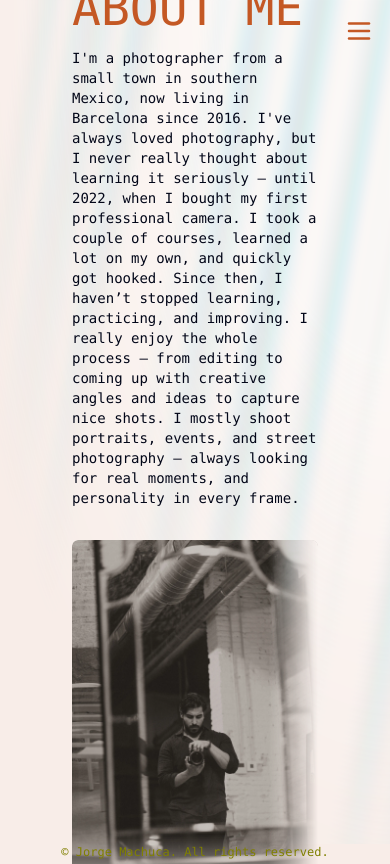
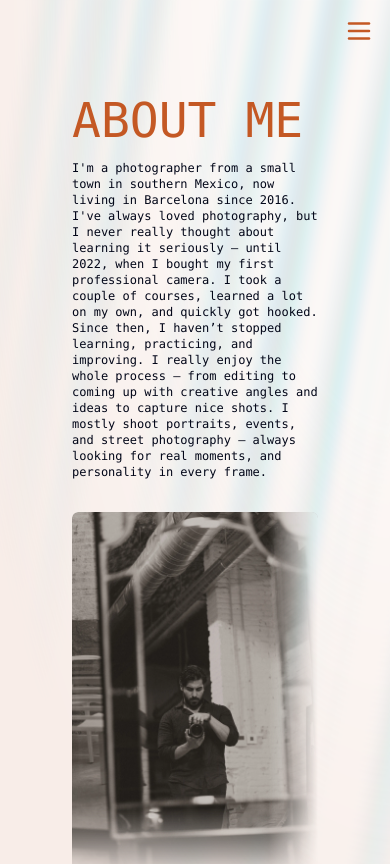
Before and after one commit to Machvca/portfoliophotos, a Next.js app: page /about in a window 390 px wide. Shown: the top 864 px of the page. Built offline with nearby package versions, Linux system fonts and the light colour scheme.

Commit message:
about me

```diff
--- a/app/about/page.tsx
+++ b/app/about/page.tsx
@@ -8,7 +8,7 @@ import { AuroraBackground } from "../components/ui/aurora-background";
 function Page() {
   return (
     <AuroraBackground>
-      <section className="mt-28 md:mt-24 pb-16 flex flex-col md:flex-row items-center justify-between gap-8 px-6 md:px-20 z-30 max-w-7xl mx-12">
+      <section className="mt-24 md:mt-24 pb-28 flex flex-col md:flex-row items-center justify-between gap-8 px-6 md:px-20 z-30 max-w-7xl mx-12">
         <motion.div
           initial={{ opacity: 0.0, y: 40 }}
           whileInView={{ opacity: 1, y: 0 }}
@@ -22,7 +22,7 @@ function Page() {
           <h1 className="text-left md:text-left text-5xl md:text-7xl lg:text-9xl font-mono text-terracota">
             ABOUT ME
           </h1>
-          <p className=" text-sm md:text-lg lg:text-xl mt-4 text-slate-950 font-mono">
+          <p className=" text-xs md:text-lg lg:text-xl mt-4 text-slate-950 font-mono">
             I&apos;m a photographer from a small town in southern Mexico, now living
             in Barcelona since 2016. I&apos;ve always loved photography, but I never
             really thought about learning it seriously – until 2022, when I
--- a/app/components/ui/aurora-background.tsx
+++ b/app/components/ui/aurora-background.tsx
@@ -17,7 +17,7 @@ export const AuroraBackground = ({
     <main>
       <div
         className={cn(
-          "transition-bg relative flex h-screen flex-col items-center justify-center bg-transparent text-verde-oliva",
+          "transition-bg  relative flex h-f-screen flex-col items-center justify-center bg-transparent text-verde-oliva",
           className
         )}
         {...props}
```
